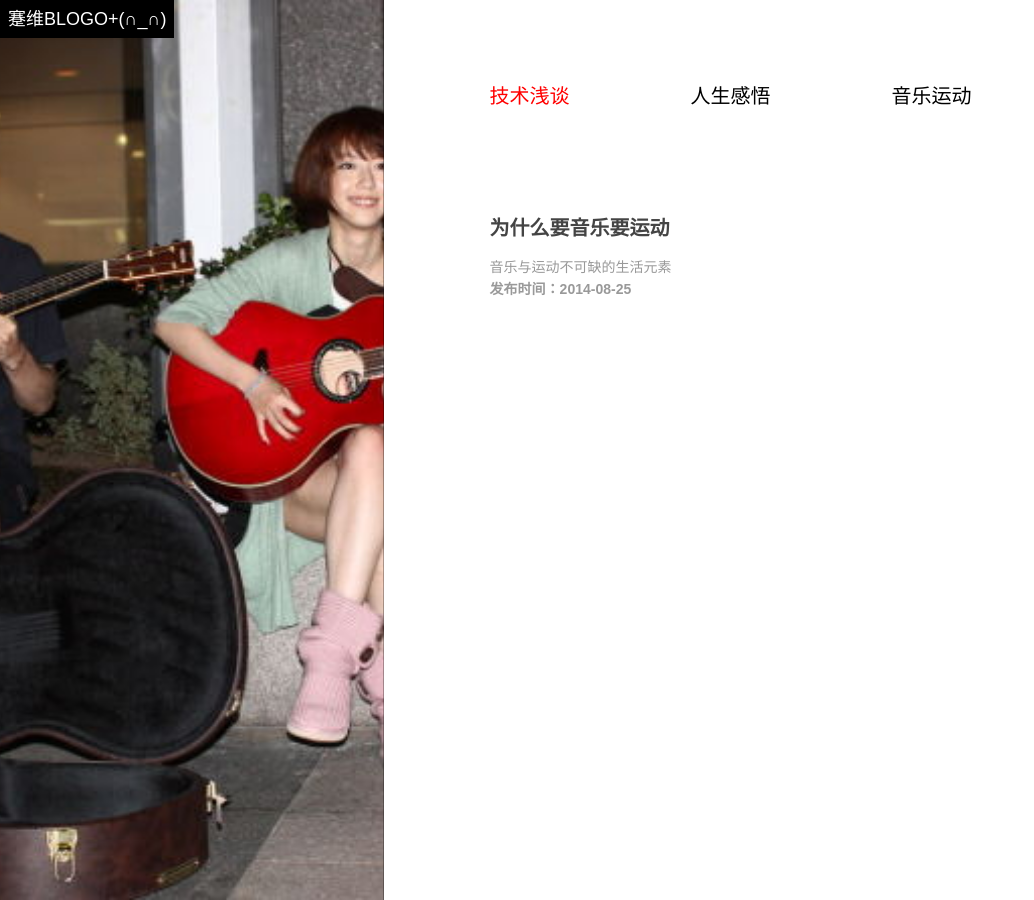
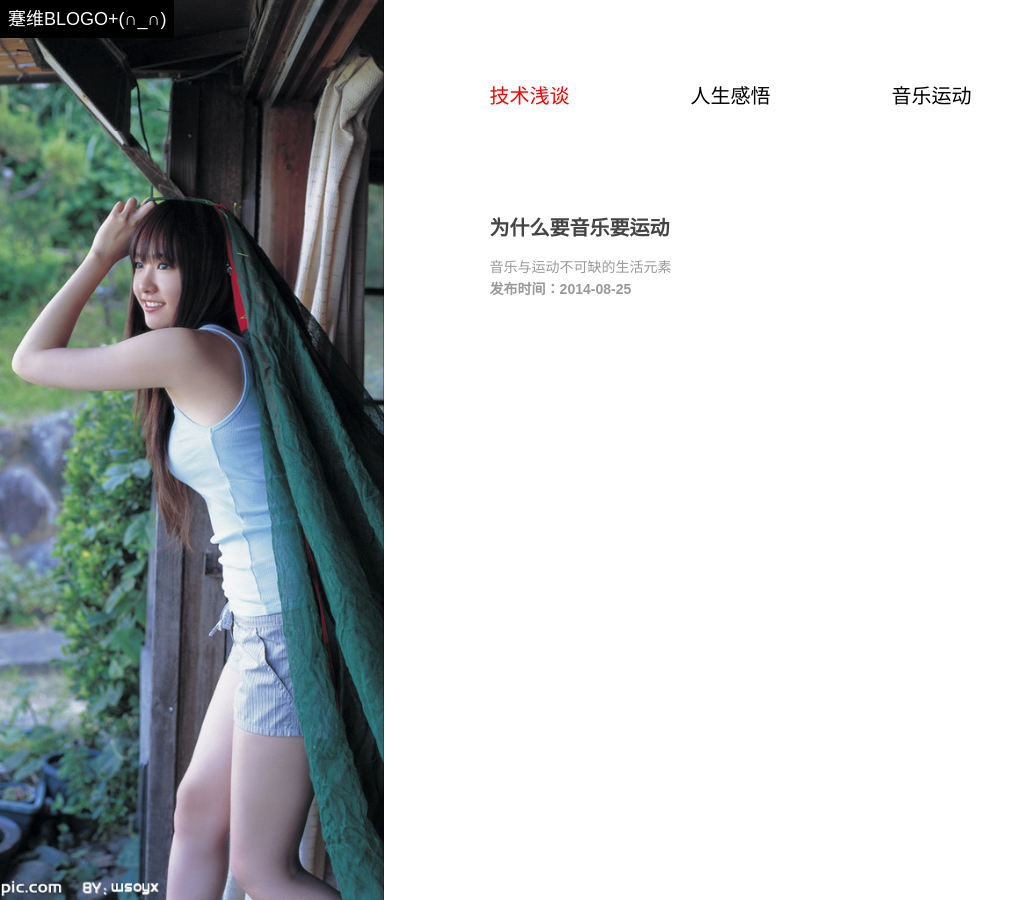
Before and after one commit to jjzxjianwei/myweb, a Jekyll site: the page built from mbplayer/index.html, in a window 1280 px wide. Shown: the whole page, without its empty margins (0-1034 px from the left). Built offline with Jekyll 4.4.1, drawn with Linux system fonts in a browser that asks for light colours.

Commit message:
Update indextp.css

```diff
--- a/css/indextp.css
+++ b/css/indextp.css
@@ -80,13 +80,13 @@ pre ol{margin-left:25px;list-style-type:decimal;}
     background-position:50% 50%;
 }
 .blog .aside{
-    background-image:url(/img/16.jpg);
+    background-image:url(/img/3.jpg);
 }
 .opinion .aside{
-      background-image:url(/img/3.jpg);
+      background-image:url(/img/1.jpg);
 }
 .project .aside{
-      background-image:url(/img/10.jpg);
+      background-image:url(/img/3.jpg);
 }
 .index-content .section { margin-left:30%; padding-top:80px; padding-right:15%; ;}
 
```
